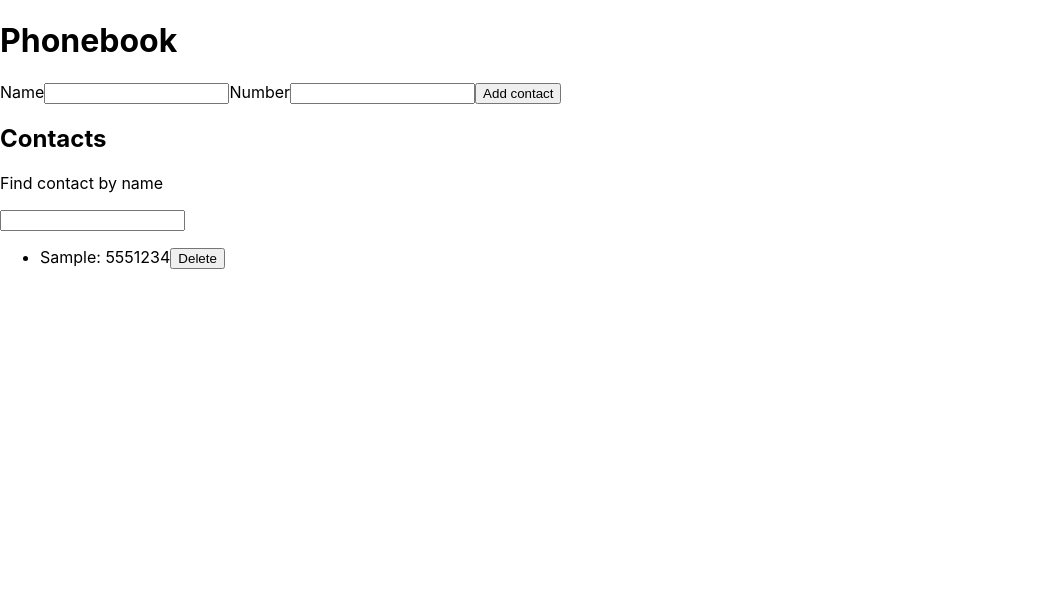
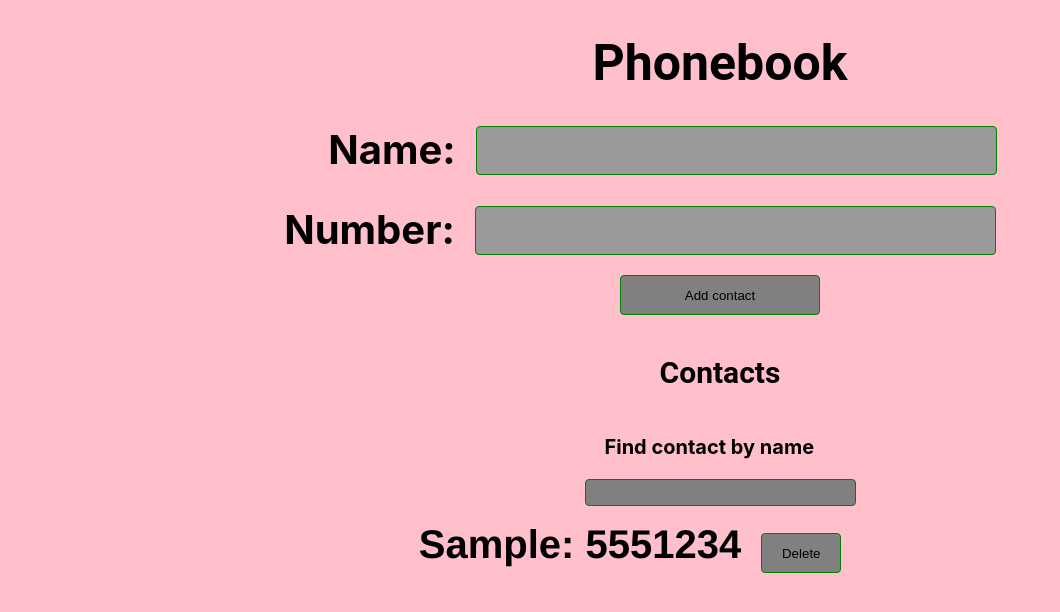
Before and after one commit to AlexMakeyev/goit-react-hw-08-phonebook, a React (Create React App) app: page / in a window 1280 px wide. Both pictures are taken after typing "Sample", "5551234" into the empty fields and a click on the button "Add contact". Shown: the top 612 px of the page, without its empty margins (0-1060 px from the left). Built offline with nearby package versions, Linux system fonts and the light colour scheme.

Commit message:
upd styled

```diff
--- a/package.json
+++ b/package.json
@@ -4,6 +4,8 @@
   "private": true,
   "homepage": "https://alexmakeyev.github.io/goit-react-hw-02-phonebook/",
   "dependencies": {
+    "@emotion/react": "^11.10.4",
+    "@emotion/styled": "^11.10.4",
     "@testing-library/jest-dom": "^5.16.3",
     "@testing-library/react": "^12.1.4",
     "@testing-library/user-event": "^13.5.0",
--- a/src/components/App.jsx
+++ b/src/components/App.jsx
@@ -2,6 +2,7 @@ import React from "react";
 import { FormPhone } from "./Form/Form";
 import { Contacts } from "./Contacts/Contacts";
 import Filter from "./Filter/Filter";
+import {AppStyled, Title, SubTitle} from "./App.styled";
 
 export class App extends React.Component {
   state = {
@@ -58,10 +59,10 @@ export class App extends React.Component {
 
   render() {
 
-    return (<div>
-      <h1>Phonebook</h1>
+    return (<AppStyled>
+      <Title>Phonebook</Title>
       <FormPhone submit ={this.submitHandler} />
-      <h2>Contacts</h2>
+      <SubTitle>Contacts</SubTitle>
       <Filter value={this.state.filter} onChange={this.onChangeFilter} />
       <Contacts  contacts={this.returnFilteredContacts()}
           onDelete={this.deleteContact} />
@@ -69,7 +70,7 @@ export class App extends React.Component {
 
 
 
-      </div>)
+      </AppStyled>)
   }
 };
 //Контакты contacts={this.returnFilteredContacts()}
--- /dev/null
+++ b/src/components/App.styled.jsx
@@ -0,0 +1,23 @@
+import styled from '@emotion/styled'
+
+export const AppStyled = styled.div`
+display: flex;
+height: 100vh;
+flex-direction: column;
+align-items: center;
+background-color: pink;
+
+`;
+export const Title = styled.h1`
+margin-left: 160px;
+font-size: 50px;
+font-weight: bold;
+font-family: "Roboto", sans-serif;
+`;
+export const SubTitle = styled.h2`
+margin-top: 40px;
+margin-left: 160px;
+font-weight: bold;
+font-size: 30px;
+font-family: "Roboto", sans-serif;
+`;
--- a/src/components/Contacts/Contacts.jsx
+++ b/src/components/Contacts/Contacts.jsx
@@ -1,8 +1,9 @@
 import React from 'react';
 import PropTypes from 'prop-types';
 import { ContactsItem } from 'components/ContactsItem/ContactsItem';
+import {ContactList} from './Contacts.styled'
 export const Contacts = ({contacts, onDelete}) => {
-    return (<ul>
+    return (<ContactList>
         {contacts.map(({name, number, id}) => (
             <ContactsItem
             key={id}
@@ -14,7 +15,7 @@ export const Contacts = ({contacts, onDelete}) => {
 
         ))}
 
-            </ul>)
+            </ContactList>)
         };
 
         Contacts.propTypes = {
--- /dev/null
+++ b/src/components/Contacts/Contacts.styled.jsx
@@ -0,0 +1,11 @@
+import styled from '@emotion/styled'
+export const ContactList = styled.ul`
+list-style: none;
+margin top: 40px;
+padding: 0;
+display: flex;
+flexwrap: wrap;
+justify-content: center;
+align-items: center;
+
+`
--- a/src/components/ContactsItem/ContactsItem.jsx
+++ b/src/components/ContactsItem/ContactsItem.jsx
@@ -1,14 +1,15 @@
 import React from 'react';
 import PropTypes from 'prop-types';
+import {Item, DeleteButton} from'./ContactsItem.styled'
 
 export const ContactsItem = ({ id, name, number, deleteBtn }) => {
   return (
-    <li>
+    <Item name ={name} number = {number}>
       {name}: {number}
-      <button type="button" onClick={() => deleteBtn(id)}>
+      <DeleteButton type="button" onClick={() => deleteBtn(id)}>
         Delete
-      </button>
-    </li>
+      </DeleteButton>
+    </Item>
   );
 };
 
--- /dev/null
+++ b/src/components/ContactsItem/ContactsItem.styled.jsx
@@ -0,0 +1,23 @@
+import styled from '@emotion/styled'
+
+export const Item = styled.li`
+margin-right: 20px;
+& :last-child {
+    margin-right:0;
+};
+font-size: 40px;
+font-weight:bold;
+font-family: "Helvetica Neue", sans serif;
+`;
+export const DeleteButton = styled.button`
+margin-left: 20px;
+width: 80px;
+height: 40px;
+border: 1px solid green;
+border-radius: 4px;
+color: black;
+background-color: grey;
+font-weight: 400;
+
+
+`
--- a/src/components/Filter/Filter.jsx
+++ b/src/components/Filter/Filter.jsx
@@ -1,17 +1,18 @@
 import React from 'react';
 import PropTypes from 'prop-types';
+import {FilterList, FilterTitle, FilterInput} from './Filter.styled';
 
 const Filter = ({ value, onChange }) => {
   return (
-    <>
-      <p>Find contact by name</p>
-      <input
+    <FilterList>
+      <FilterTitle>Find contact by name</FilterTitle>
+      <FilterInput
         type="text"
         name="filter"
         value={value}
         onChange={onChange}
-      ></input>
-    </>
+      ></FilterInput>
+    </FilterList>
   );
 };
 
--- /dev/null
+++ b/src/components/Filter/Filter.styled.jsx
@@ -0,0 +1,19 @@
+import styled from '@emotion/styled'
+
+
+export const FilterList = styled.div`
+margin-left: 160px;
+`;
+export const FilterTitle = styled.p`
+margin-left:20px;
+font-size: 20px;
+font-weight: bold;
+`;
+export const FilterInput = styled.input`
+font-size: 20px;
+border: 1px solid green;
+border-radius: 4px;
+color: black;
+background-color: grey;
+cursor: pointer;
+`
--- a/src/components/Form/Form.jsx
+++ b/src/components/Form/Form.jsx
@@ -1,8 +1,9 @@
 import React from "react";
 // import PropTypes from 'prop-types';
+import{Input, LabelName, LabelPhone, ContactsForm, Error, AddButton } from './Form.styled'
 import { nanoid } from 'nanoid';
 import * as yup from 'yup';
-import { Formik, Field, Form, ErrorMessage } from 'formik';
+import { Formik } from 'formik';
 const initialValues = {
     name: '',
     number: '',
@@ -38,35 +39,43 @@ export class FormPhone extends React.Component {
 
       render() {
 
-        return (
-        <Formik
+        return (<div>
+            <Formik
                 initialValues={initialValues}
                 onSubmit ={this.handleSubmit}
                 validationSchema={schema}>
-            <Form >
-                <label>Name
-                    <Field
+            <ContactsForm >
+                <LabelName placeholder="Name" autocomplete="off">Name:
+                    <Input
                         type="text"
                         name="name"
+                        pattern="^[a-zA-Zа-яА-Я]+(([' -][a-zA-Zа-яА-Я ])?[a-zA-Zа-яА-Я]*)*$"
+                        title="Name may contain only letters, apostrophe, dash and spaces. For example Adrian, Jacob Mercer, Charles de Batz de Castelmore d'Artagnan"
+                        required
 
                         />
-                        <ErrorMessage component="div" name="name" />
+                        <Error component="div" name="name" />
 
-                </label>
+                </LabelName>
 
-                <label>Number
-                    <Field
+                <LabelPhone placeholder="Number" autocomplete="off">Number:
+                    <Input
                         type="tel"
                         name="number"
-
+                        pattern="\+?\d{1,4}?[-.\s]?\(?\d{1,3}?\)?[-.\s]?\d{1,4}[-.\s]?\d{1,4}[-.\s]?\d{1,9}"
+                        title="Phone number must be digits and can contain spaces, dashes, parentheses and can start with +"
+                        required
                         />
-                        <ErrorMessage component="div" name="number" />
-                </label>
-                <button type="submit">Add contact</button>
-            </Form>
+                        <Error component="div" name="number" />
+                </LabelPhone>
+                <AddButton type="submit">Add contact
+                </AddButton>
+            </ContactsForm>
 
 
 
-        </Formik>)
+        </Formik>
+        </div>)
+
       }
 };
--- /dev/null
+++ b/src/components/Form/Form.styled.jsx
@@ -0,0 +1,50 @@
+import styled from '@emotion/styled'
+import { Field, Form, ErrorMessage} from 'formik'
+
+export const ContactsForm = styled(Form)`
+display: flex;
+flex-direction: column;
+align-items: center;
+`
+
+export const LabelName = styled.label`
+margin-top:0;
+margin-bottom: 30px;
+margin-left:45px;
+font-size: 40px;
+font-weight: bold;
+`
+export const LabelPhone = styled.label`
+margin-bottom: 20px;
+font-size: 40px;
+font-weight: bold;
+`
+export const Input = styled(Field)`
+diplay: flex;
+flex-direction: column;
+font-size: 40px;
+margin-left: 20px;
+border: 1px solid green;
+border-radius: 4px;
+background-color: #9a9a9a;
+color:black;
+cursor: pointer;
+
+
+`
+export const Error = styled(ErrorMessage)`
+font-size:15px;
+font-weght: 400;
+color: red;
+`
+export const AddButton = styled.button`
+margin-top:0;
+margin-left: 160px;
+width: 200px;
+height: 40px;
+border: 1px solid green;
+border-radius: 4px;
+color: black;
+background-color: grey;
+font-weight: 500;
+`;
```
Also changed, not shown: 1 other file (tests, documents, lock files or other folders).
